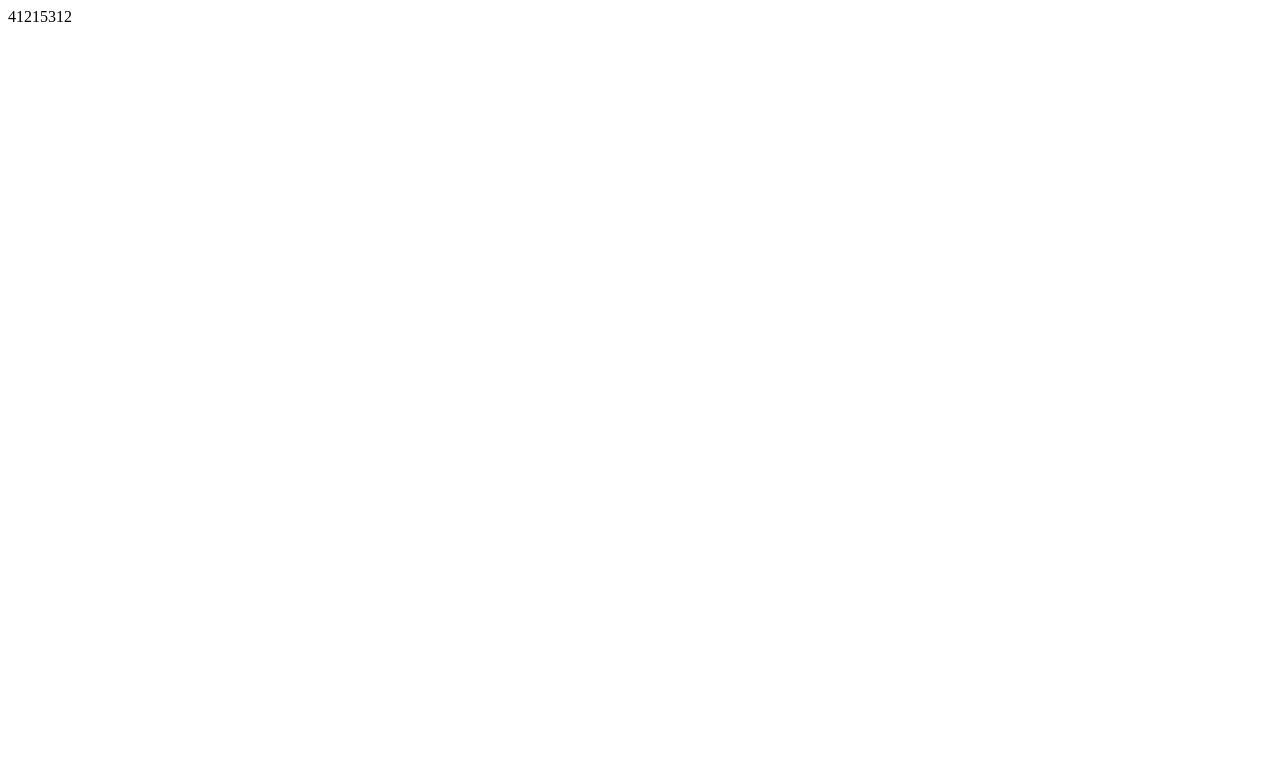
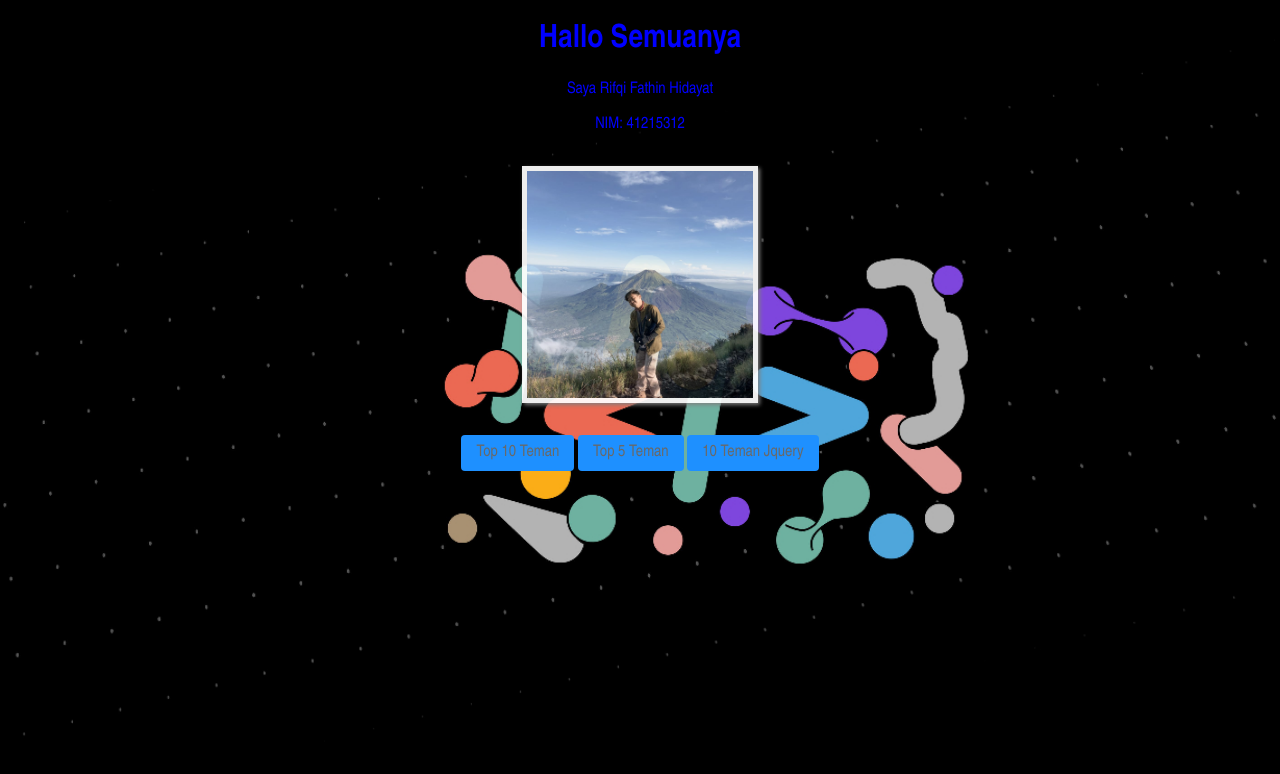
Before and after one commit to Fathinhidayat20/fathinhidayat20.github.io, a plain HTML site: page index.html in a window 1280 px wide. Drawn offline with Linux system fonts and the light colour scheme.

Commit message:
Ini tugas p03jquery fathinhidayat-NIM: 41215312

```diff
--- a/index.html
+++ b/index.html
@@ -1 +1,23 @@
-41215312
+<!DOCTYPE html>
+<html lang="en">
+<head>
+    <meta charset="UTF-8">
+    <meta http-equiv="X-UA-Compatible" content="IE=edge">
+    <meta name="viewport" content="width=device-width, initial-scale=1.7">
+    <title>My Profile</title>
+    <link rel="stylesheet" href="style.css">
+</head>
+<body>
+    <div class="top1">
+        <h1>Hallo Semuanya</h1>
+        <p>Saya Rifqi Fathin Hidayat</p>
+        <p>NIM: 41215312</p>
+
+        <img src="images/gunung1.jpeg" alt="pp"><br><br>
+
+        <a onclick="alert('Silahkan Klik OK')" href="p03/tabel.html" class="tombol">Top 10 Teman</a>
+        <a onclick="alert('Silahkan Klik OK')" href="p03css/tabel-2.html" class="tombol">Top 5 Teman</a>
+        <a onclick="alert('Silahkan Klik OK')" href="p03jquery/tabel-3.html" class="tombol">10 Teman Jquery</a>
+    </div>
+</body>
+</html>
```
